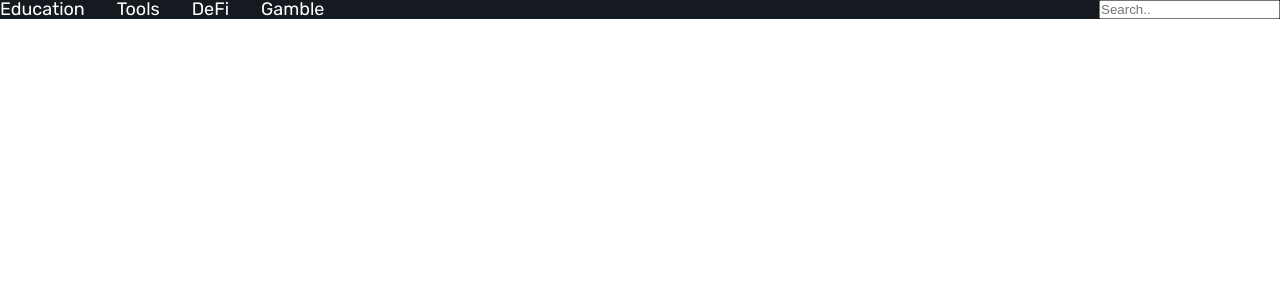
After one commit to ianmaloney14/blogs, a Django app: template crypto_blog/crypto_blog/blog_app/templates/base.html in a window 1280 px wide. The commit adds this page. Shown: the top 300 px of the page. Run offline with Django 4.2, Linux system fonts and the light colour scheme; the template is opened without the code that fills it, so the values that code supplies are empty.

Commit message:
layout ideas/testing

```diff
--- /dev/null
+++ b/crypto_blog/crypto_blog/blog_app/static/styles.css
@@ -0,0 +1,58 @@
+/* ------------------------------------------ */
+/* --- 01 TYPOGRAPHY SYSTEM
+
+- FONT SIZE SYSTEM (px)
+10 / 12 / 14 / 16 / 18 / 20 / 24 / 30 / 36 / 44 / 52 / 62 / 74 / 86 / 98
+
+- SPACING SYSTEM (px)
+2 / 4 / 8 / 12 / 16 / 24 / 32 / 48 / 64 / 80 / 96 / 128
+
+*/
+/* ------------------------------------------ */
+
+/* GLOBAL RESETS */
+
+* {
+    padding: 0;
+    margin: 0;
+    box-sizing: border-box;
+}
+
+html {
+    /* font-size: 10px; */
+    /* 10px / 16px = 0.625 = 62.5% */
+    /* Percentage of user's browser font-size setting */
+    font-size: 62.5%;
+    overflow-x: hidden;
+}
+
+body {
+    font-family: "Rubik", sans-serif;
+    line-height: 1;
+    font-weight: 400;
+    color: #555;
+    overflow-x: hidden;
+}
+
+/* ------------------------------------------ */
+
+nav {
+    display: flex;
+    justify-content: space-between;
+
+    color: #fff;
+    background-color: #141a1f;
+}
+
+
+
+.nav-list-items {
+    display: flex;
+    text-decoration: none;
+    font-size: 1.8rem;
+}
+
+.nav-list-items li {
+    margin-right: 3.2rem;
+    list-style: none;
+}
--- /dev/null
+++ b/crypto_blog/crypto_blog/blog_app/templates/base.html
@@ -0,0 +1,33 @@
+{% load static %}
+<!DOCTYPE html>
+<html lang="en">
+<head>
+    <meta charset="UTF-8">
+    <meta http-equiv="X-UA-Compatible" content="IE=edge">
+    <meta name="viewport" content="width=device-width, initial-scale=1.0">
+
+    <link href="https://fonts.googleapis.com/css2?family=Rubik:wght@400;500;600;700&display=swap" rel="stylesheet">
+    <link rel="stylesheet" href="{% static 'styles.css' %}">
+
+    <title>Blog</title>
+</head>
+<body>
+    <main class="main-container">
+        <header>
+            <nav class="nav-items">
+                <ul class="nav-list-items">
+                    <li>Education</li>
+                    <li>Tools</li>
+                    <li>DeFi</li>
+                    <li>Gamble</li>
+                </ul>
+                <input type="text" placeholder="Search..">
+            </nav>
+        </header>
+        <div class="container">
+            {% block content %}
+            {% endblock %}
+        </div>
+    </main>
+</body>
+</html>
--- a/crypto_blog/crypto_blog/crypto_blog/settings.py
+++ b/crypto_blog/crypto_blog/crypto_blog/settings.py
@@ -11,6 +11,7 @@ https://docs.djangoproject.com/en/4.1/ref/settings/
 """
 
 from pathlib import Path
+import os
 
 # Build paths inside the project like this: BASE_DIR / 'subdir'.
 BASE_DIR = Path(__file__).resolve().parent.parent
@@ -117,6 +118,7 @@ USE_TZ = True
 # https://docs.djangoproject.com/en/4.1/howto/static-files/
 
 STATIC_URL = 'static/'
+STATIC_ROOT = os.path.join(BASE_DIR,  'static')
 
 # Default primary key field type
 # https://docs.djangoproject.com/en/4.1/ref/settings/#default-auto-field
```
Also changed, not shown: crypto_blog/crypto_blog/blog_app/templates/article_details.html (+5 -11 lines), crypto_blog/crypto_blog/blog_app/templates/home.html (+6 -11 lines), 1 other file.
